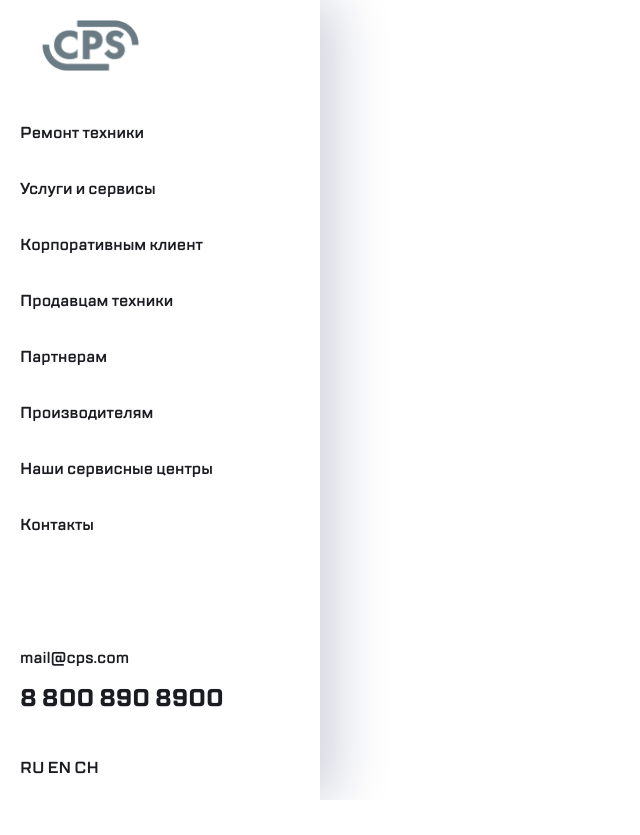
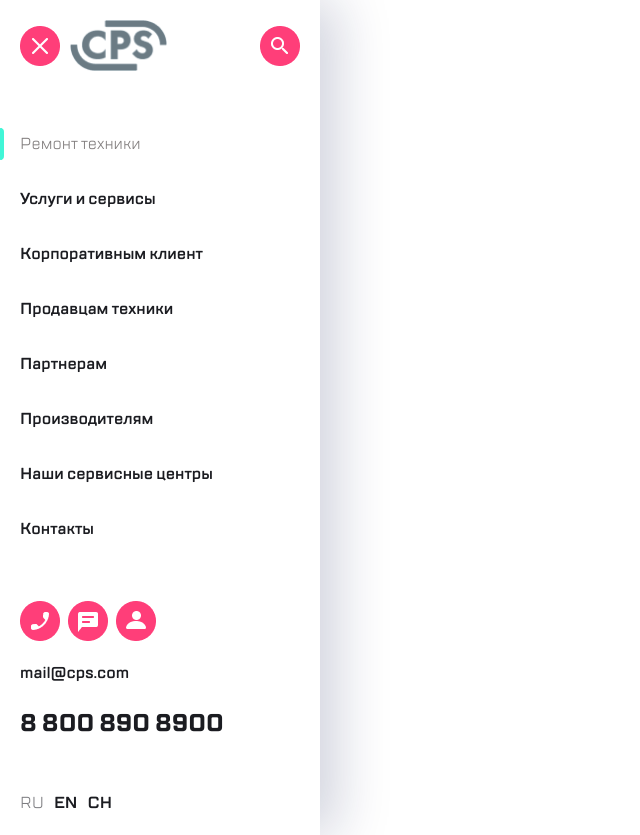
Before and after one commit to ArtemZolin/4.1.3_Proj, a plain HTML site: page index.html in a window 1280 px wide. Shown: the whole page, without its empty margins (0-640 px from the left). Before the commit the page ends 800 px from the top, so only its background shows below. Drawn offline with Linux system fonts and the light colour scheme.

Commit message:
Update style.css

```diff
--- a/style.css
+++ b/style.css
@@ -44,9 +44,9 @@ body{
     padding:20px;
 }
 
-.round-icon-header--visualization {
-    width: 45px;
-    height: 45px;
+.round-icon--visualization {
+    width: 40px;
+    height: 40px;
     display: inline-block;
     background-repeat: no-repeat;
 }
@@ -68,7 +68,7 @@ body{
 .navigator-list{
     display: flex;
     flex-direction: column;
-    row-gap: 32px;
+    row-gap: 10px;
     padding: 30px 0;
 }
 
@@ -78,22 +78,22 @@ body{
     margin-left:20px;
     display: flex;
     align-items: center;
+    transition-property: color ;
+    transition-duration: 1s;
+    height: 45px;
 }
 
 .navigator-list__link:hover,
-.navigator-list__repair
+.navigator-list--repair
   {
-    color: #7E7E82;
+    color: #827e7e;
     font-weight: 400;
-    transition-duration: 2s;
 }
 
-
 .navigator-list__link:hover.navigator-list__link::after,
-.navigator-list__repair.navigator-list__link::after {
+.navigator-list--repair.navigator-list__link::after {
     border: 2px solid #41F6D7;
     background-color: #41F6D7;
-    transition-duration: 1s;
 }
 
 .navigator-list__link::after{
@@ -105,6 +105,8 @@ body{
     left: 0;
     width: 4px;
     height: 32px;
+    transition-property: border, background-color ;
+    transition-duration: 1s;
 }
 
 
@@ -115,12 +117,14 @@ body{
     flex-direction: column;
     padding: 20px;
     margin-top: auto;
+    gap: 10px;
   }
 
 .round-icon-footer{
     display: flex;
+    column-gap: 8px;
 
-    column-gap: 10px;
+    align-items: center;
 }
 
 .round-icon-footer--call{
@@ -134,9 +138,13 @@ body{
 .round-icon-footer--profile{
     background-image: url(imeges/bacground/profile.png);
 }
-.round-icon-header--visualization:hover{
+
+.round-icon--visualization{
+    transition-duration: 1s;
+}
+
+.round-icon--visualization:hover{
     transform: scale(1.2);
-    transition-duration: 1s;
 }
 
 .footer__mail{
@@ -150,20 +158,20 @@ body{
     margin:0 0 40px 0;
 }
 
-.footer__lang{
+.lang{
     display: flex;
     column-gap: 10px;
-    margin-bottom: 10px;
 }
 
 .lang--color{
     color: #1B1C21;
     font-weight: 600;
+    transition-property: color;
+    transition-duration: 1s;
 }
 
 .lang--color:hover,
-.lang__ru{
+.lang--color:nth-child(1){
     color: #7E7E82 ;
     font-weight: 400;
-    transition-duration: 1s;
 }
```
